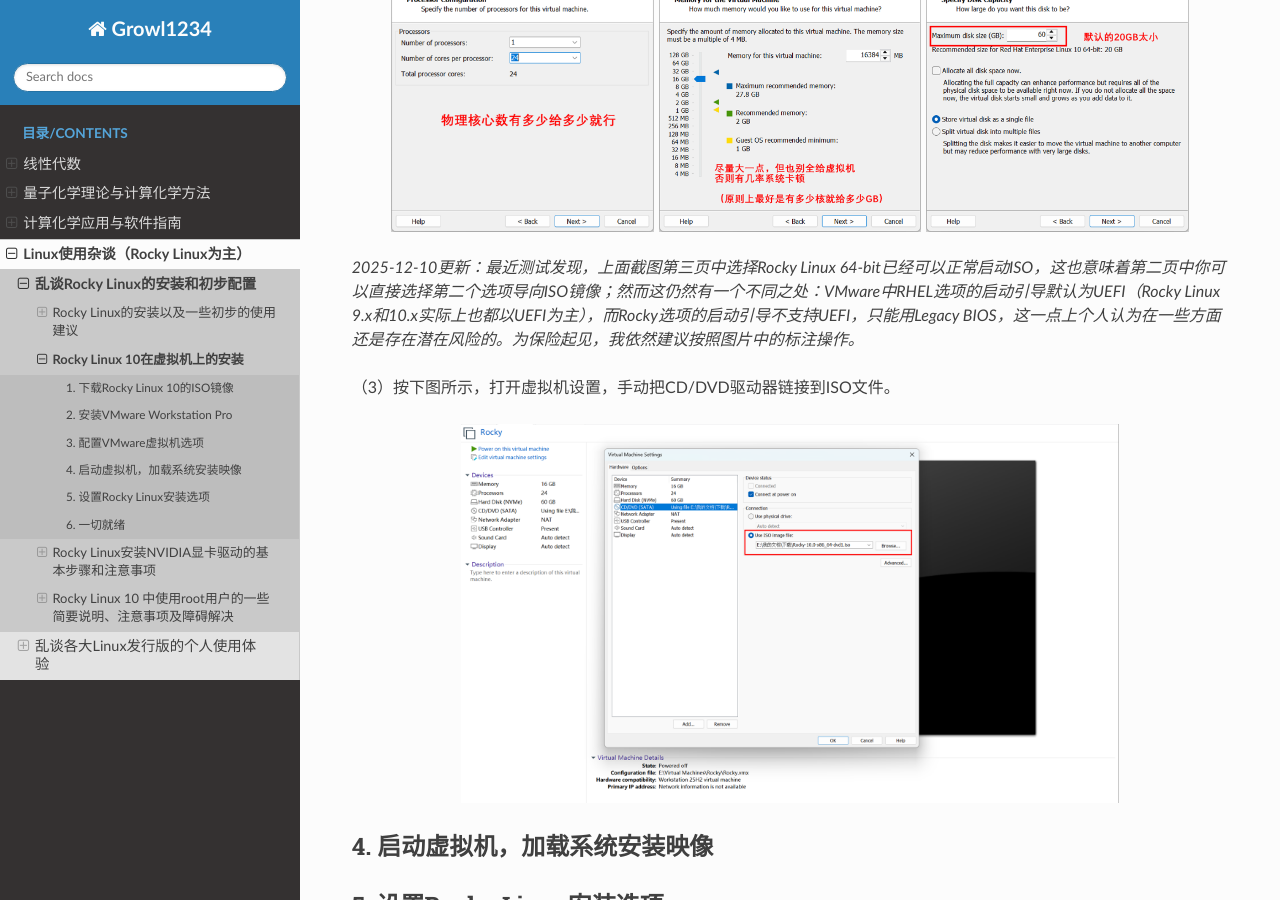
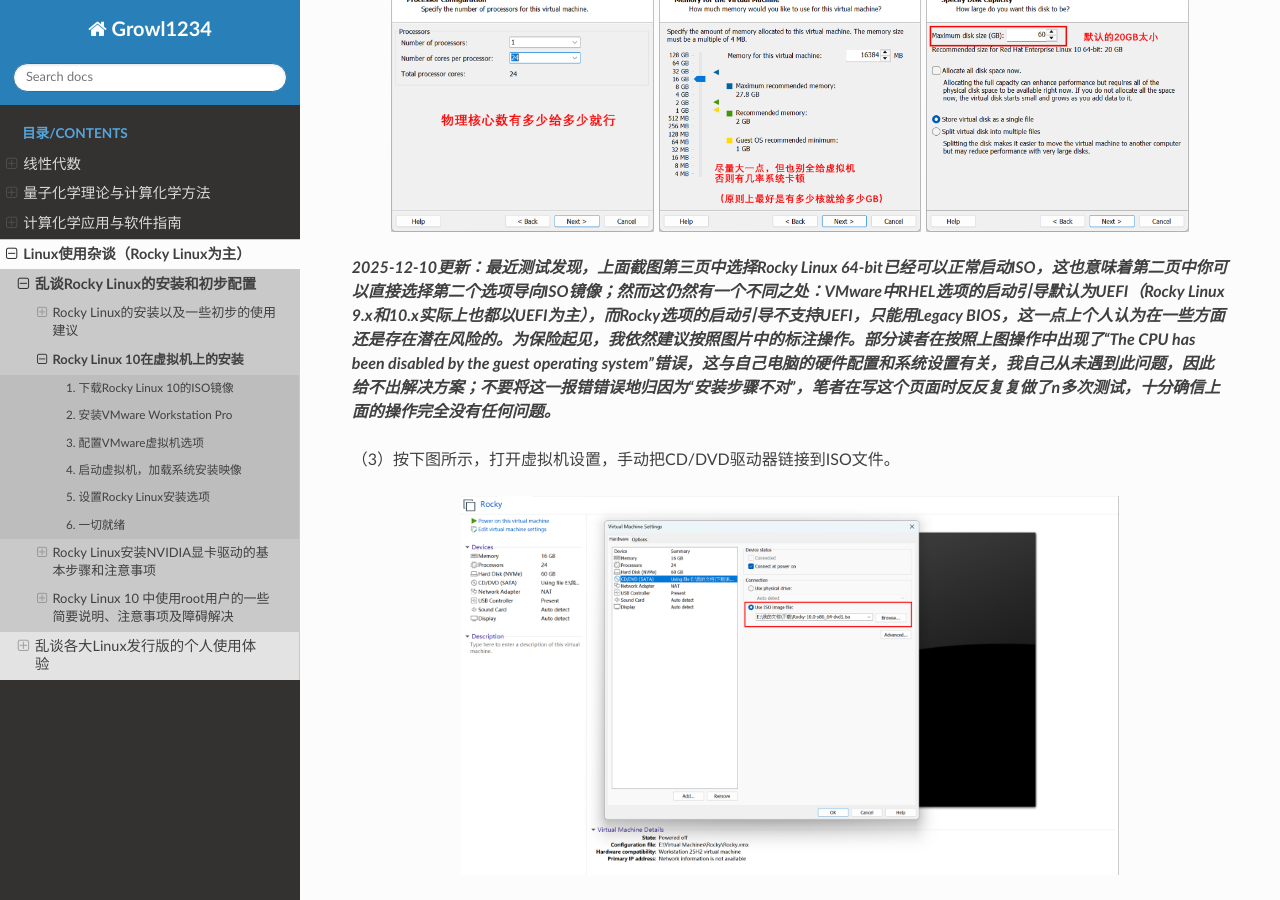
Before and after one commit to Growl1234/RTDProject, a Sphinx documentation site: the page built from source/linux/rocky/vmware_installation.md, in a window 1280 px wide and 900 px high, scrolled down 967 px. Built offline with Sphinx 7.4.7 and the Read the Docs theme 3.1.0, drawn with Linux system fonts in a browser that asks for light colours.

Commit message:
Update vmware_installation.md

```diff
--- a/source/linux/rocky/vmware_installation.md
+++ b/source/linux/rocky/vmware_installation.md
@@ -25,7 +25,7 @@
   <img src="../../_static/images/vm6.png" width="30%" />
 </p>
 
-*2025-12-10更新：最近测试发现，上面截图第三页中选择Rocky Linux 64-bit已经可以正常启动ISO，这也意味着第二页中你可以直接选择第二个选项导向ISO镜像；然而这仍然有一个不同之处：VMware中RHEL选项的启动引导默认为UEFI（Rocky Linux 9.x和10.x实际上也都以UEFI为主），而Rocky选项的启动引导不支持UEFI，只能用Legacy BIOS，这一点上个人认为在一些方面还是存在潜在风险的。为保险起见，我依然建议按照图片中的标注操作。*
+***2025-12-10更新：最近测试发现，上面截图第三页中选择Rocky Linux 64-bit已经可以正常启动ISO，这也意味着第二页中你可以直接选择第二个选项导向ISO镜像；然而这仍然有一个不同之处：VMware中RHEL选项的启动引导默认为UEFI（Rocky Linux 9.x和10.x实际上也都以UEFI为主），而Rocky选项的启动引导不支持UEFI，只能用Legacy BIOS，这一点上个人认为在一些方面还是存在潜在风险的。为保险起见，我依然建议按照图片中的标注操作。部分读者在按照上图操作中出现了“The CPU has been disabled by the guest operating system”错误，这与自己电脑的硬件配置和系统设置有关，我自己从未遇到此问题，因此给不出解决方案；不要将这一报错错误地归因为“安装步骤不对”，笔者在写这个页面时反反复复做了n多次测试，十分确信上面的操作完全没有任何问题。***
 
 （3）按下图所示，打开虚拟机设置，手动把CD/DVD驱动器链接到ISO文件。
 
```
